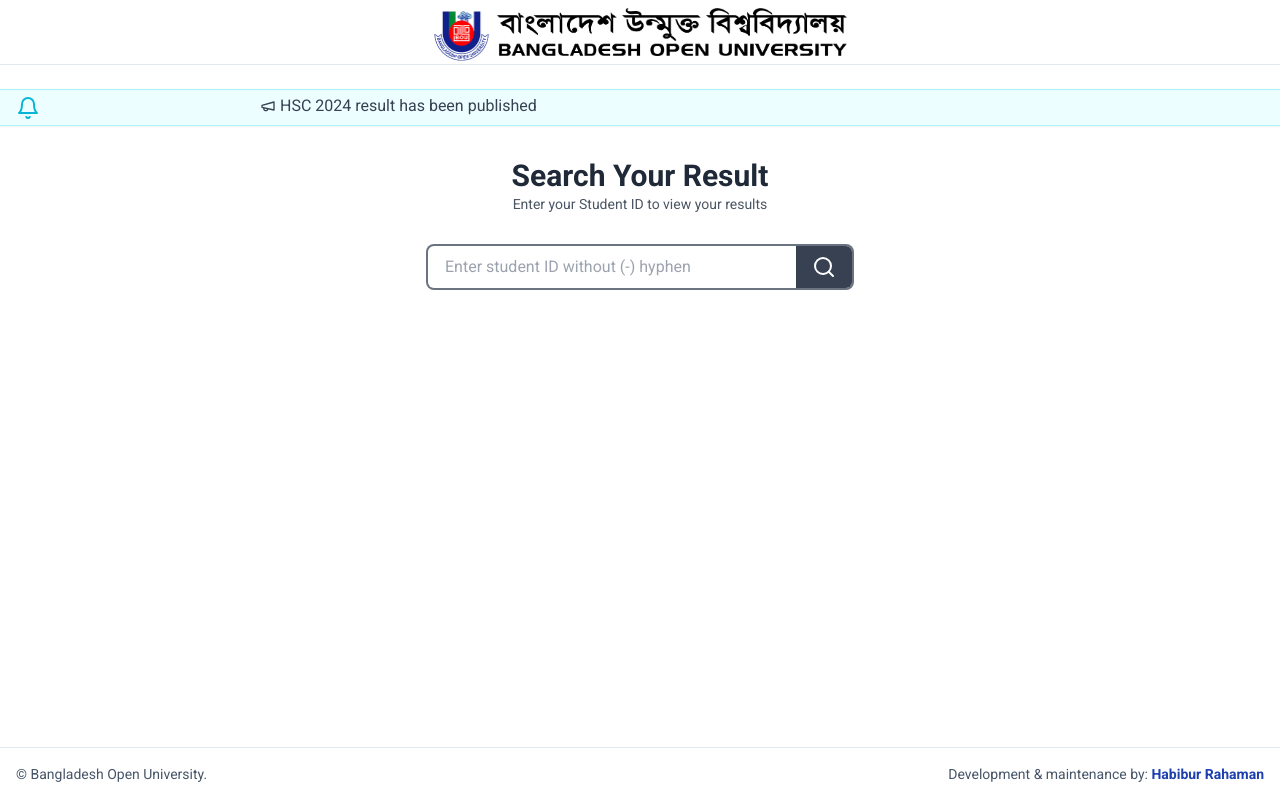
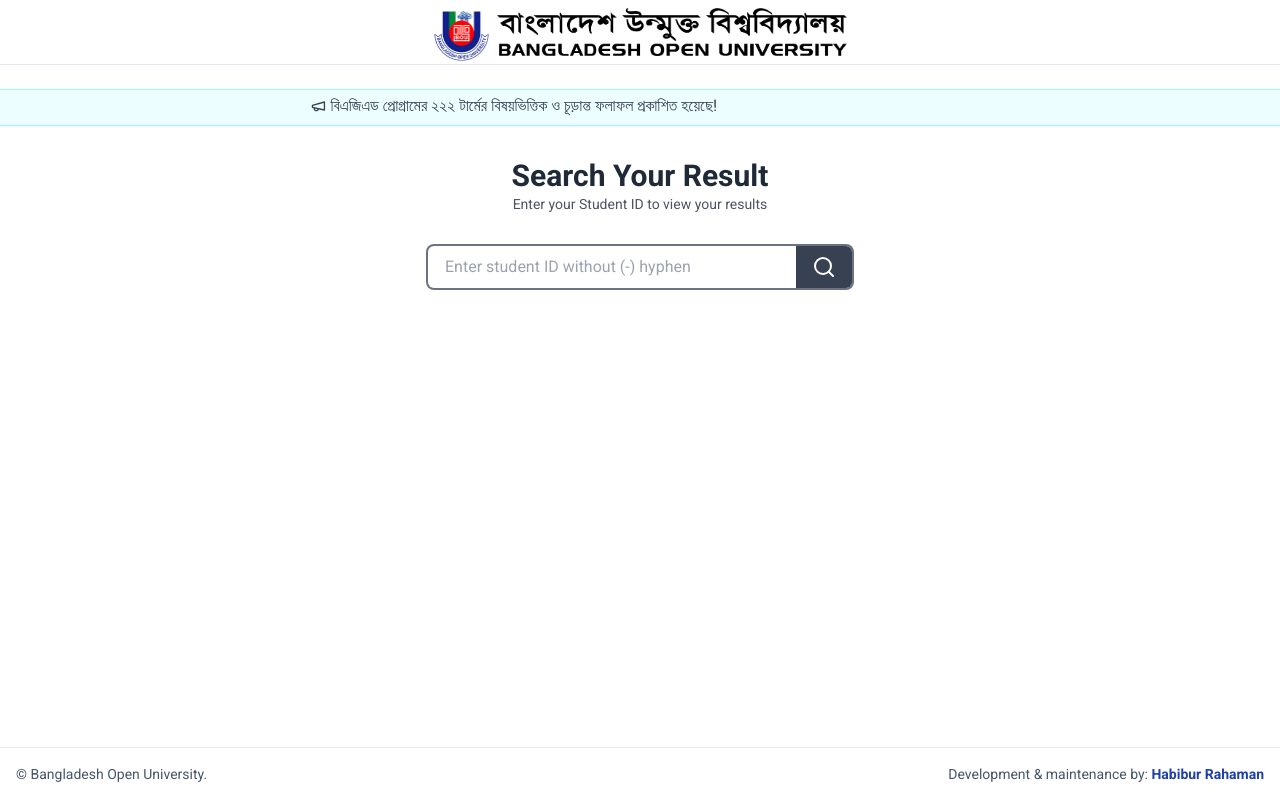
Before and after one commit to creativehabib/bou-exam-result-nextjs, a Next.js app: page / in a window 1280 px wide. Built offline with nearby package versions, Linux system fonts and the light colour scheme.

Commit message:
update notice

```diff
--- a/src/components/common/Notice.tsx
+++ b/src/components/common/Notice.tsx
@@ -8,12 +8,12 @@
           <div className="" data-v-2fd469dd="">
             <div className="py-1" data-v-2fd469dd="">
               <div className="flex items-center" data-v-2fd469dd="">
-                <Bell size={24} className='text-cyan-500 mr-2 flex-shrink-0'/>
+                {/* <Bell size={24} className='text-cyan-500 mr-2 flex-shrink-0'/> */}
                 <div className="overflow-hidden flex-grow" data-v-2fd469dd="">
                   <div className="animate-marquee-horizontal whitespace-nowrap" data-v-2fd469dd="">
                   <span className="inline-flex items-center mx-4 text-gray-700" data-v-2fd469dd="">
                       <Megaphone className='h-4 w-4 mr-1'/>
-                      HSC 2024 result has been published
+                      বিএজিএড প্রোগ্রামের ২২২ টার্মের বিষয়ভিত্তিক ও চূড়ান্ত ফলাফল প্রকাশিত হয়েছে!
                     </span>
                   </div>
                 </div>
```
